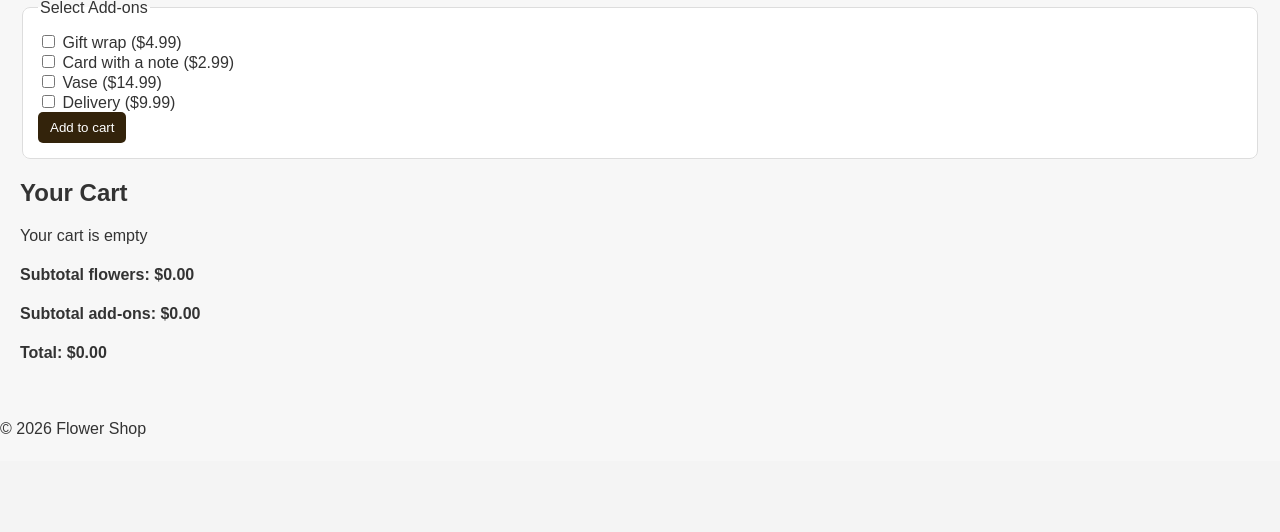
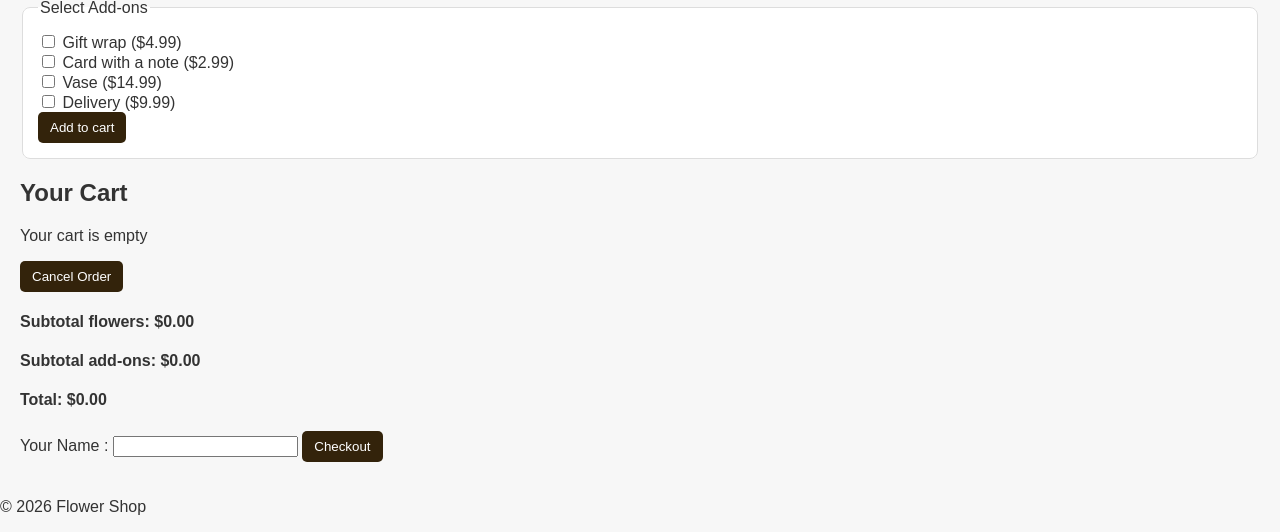
Before and after one commit to GodlyAdmin/CSC2_Flask_Practise, a Flask app: page / in a window 1280 px wide. Shown: the part 339-871 px from the top of the page. Before the commit the page ends 776 px from the top, so only its background shows below. Run offline with Flask 3, Linux system fonts and the light colour scheme.

Commit message:
added the checkout function and the cancel order function

```diff
--- a/app.py
+++ b/app.py
@@ -17,7 +17,8 @@ def home():
     flower_subtotal = sum(item['price'] * item['quantity'] for item in cart.values())
     addon_subtotal = sum(price for price in selected_addons.values())
     total = calculate_total(flower_subtotal, addon_subtotal)
-    return render_template('Index.html', flowers=flowers, addons=addons, cart=cart, total=total, selected_addons=selected_addons, flower_subtotal=flower_subtotal, addon_subtotal=addon_subtotal)
+    customername = request.args.get('customer_name')
+    return render_template('Index.html', flowers=flowers, addons=addons, cart=cart, total=total, selected_addons=selected_addons, flower_subtotal=flower_subtotal, addon_subtotal=addon_subtotal, customer_name=customername)
 
 # Calculate total cost based on cart contents and selected addons
 def calculate_total(flower_subtotal, addon_subtotal):
@@ -103,25 +104,52 @@ def add_to_cart():
     return redirect(url_for('home'))
 
 # Add selected addons to the session
-@app.route('/select_addon', methods=[ 'POST' ] )
+@app.route('/select_addon', methods=['POST'])
 def select_addon():
-    selected_addons = {}
+
     addons = load_addons()
+    selected_keys = request.form.getlist('addons')
 
-    selected_keys = request. form.getlist('addons')
+    selected_addons = session.get('selected_addons', {})  # load existing
 
     for addon in selected_keys:
         if addon in addons:
-            selected_addons [addon] = float (addons [addon] [ 'price' ] )
+            selected_addons[addon] = float(addons[addon]['price'])
 
-    session ['selected_addons'] = selected_addons
+    session['selected_addons'] = selected_addons
     session.modified = True
+    flash(f"{len(selected_keys)} add-on(s) added to cart.")
+    return redirect(url_for('home'))
 
-    flash(f"{len(selected_addons)} add-on(s) added to cart.")
+@app.route('/cancel_order', methods=['POST'])
+def cancel_order():
+    session.pop('cart', None)
+    session.pop('selected_addons', None)
+    session.modified = True
+    flash("Order cancelled.")
+    return redirect(url_for('home'))
+
+@app.route('/confirm_order', methods=['POST'])
+def confirm_order():
+    customer_name = request.form.get('customer_name')
+    if not customer_name:
+        flash("Please enter your name to confirm the order.")
+        return redirect(url_for('home'))
+
+    cart = session.get('cart', {})
+    selected_addons = session.get('selected_addons', {})
+    flower_subtotal = sum(item['price'] * item['quantity'] for item in cart.values())
+    addon_subtotal = sum(price for price in selected_addons.values())
+    total = calculate_total(flower_subtotal, addon_subtotal)
+
+    flash(f"Thank you {customer_name}! Your order has been confirmed. Total: ${total}")
+
+    session.pop('cart', None)
+    session.pop('selected_addons', None)
+    session.modified = True
+    return redirect(url_for('home'))
 
     return redirect(url_for('home'))
 
-
-
 if __name__ == '__main__':
     app.run(debug=True)
--- a/templates/Index.html
+++ b/templates/Index.html
@@ -28,8 +28,6 @@
         </fieldset>
     </form>
     <h2>Your Cart</h2>
-    {% if cart %}
-        <ul>
     {% with messages = get_flashed_messages () %}
         {% if messages %}
         <ul class="flashes">
@@ -39,6 +37,8 @@
         </ul>
     {% endif %}
     {% endwith %}
+    {% if cart %}
+        <ul>
             {% for item, details in cart.items() %}
                 <li>{{ item }}: {{details['quantity'] }} x
                                                 ${{ details['price'] }}
@@ -57,7 +57,15 @@
     {% else %}
         <p>Your cart is empty</p>
     {% endif %}
+    <form action="{{ url_for('cancel_order') }}" method="post">
+        <button type="submit" onclick="return confirm('Are you sure you would like to cancel your order?')">Cancel Order</button>
+    </form>
     <h4>Subtotal flowers: ${{ '%.2f' % flower_subtotal }}</h4>
     <h4>Subtotal add-ons: ${{ '%.2f' % addon_subtotal }}</h4>
     <h4>Total: ${{ '%.2f' % total }}</h4>
+     <form action="{{ url_for('confirm_order') }}" method="post">
+    <label for="customer_name_checkout">Your Name :</label>
+    <input type="text" name="customer_name" id="customer_name_checkout" required>
+    <button onclick="return confirm('Are you sure you would like to checkout?')" type="submit">Checkout</button>
+    </form>
 {% endblock %}
```
Lines whose indentation alone changed are shown as unchanged.
